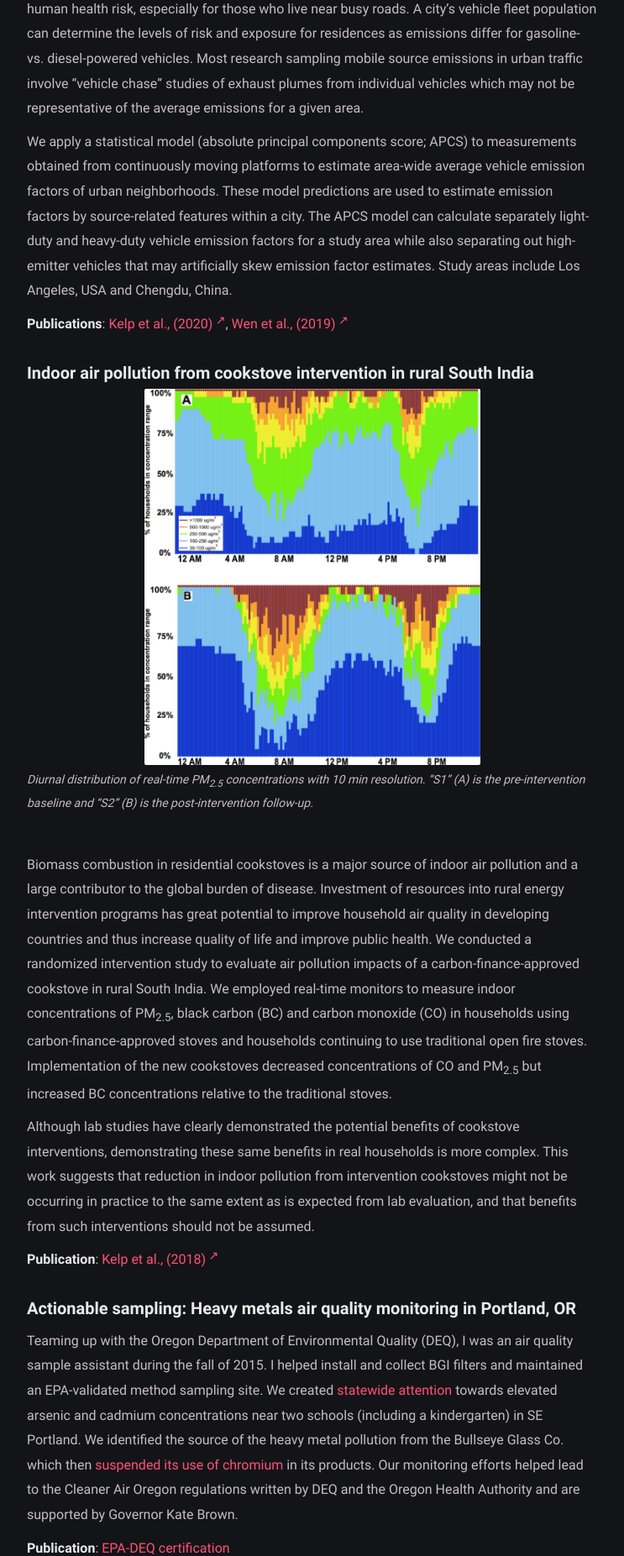
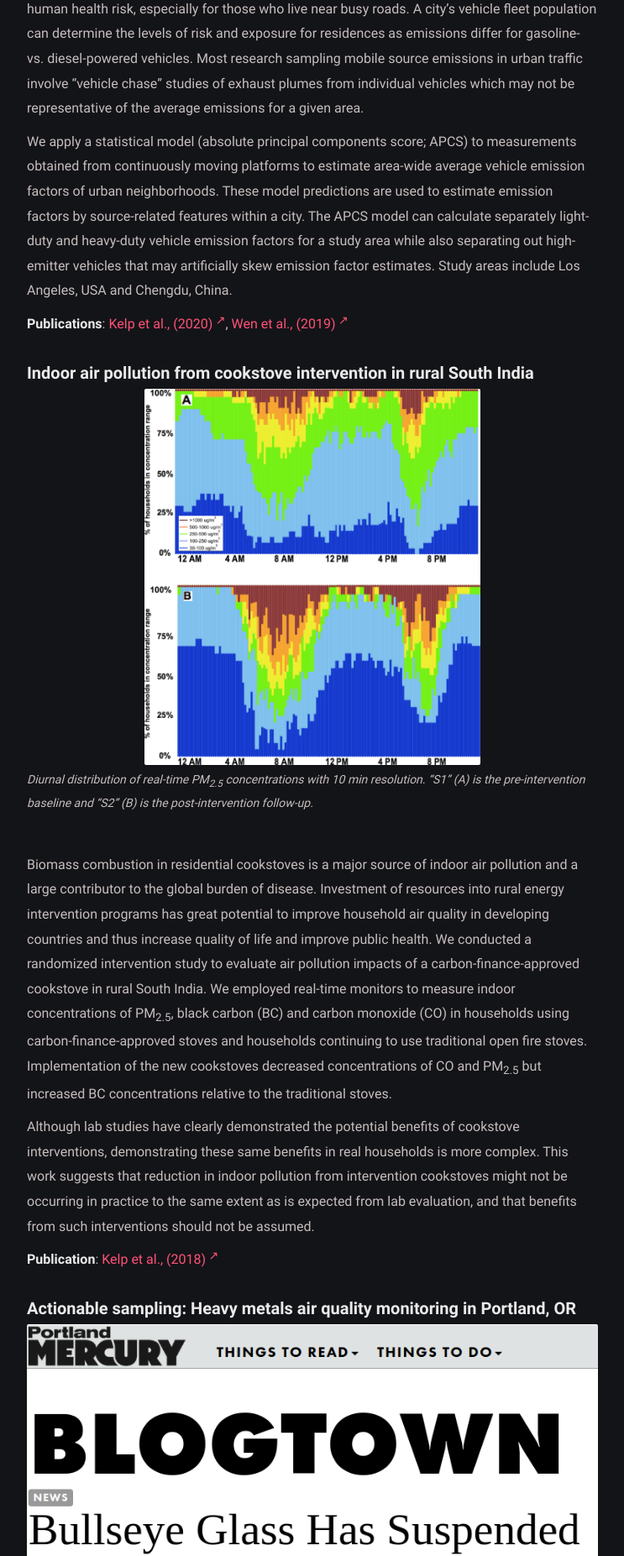
Before and after one commit to mkelp/mkelp.github.io, a Jekyll site: the page built from research.md, in a window 1280 px wide. Shown: the part 883-2736 px from the top of the page at 84% size, without its empty margins (268-1011 px from the left). Built offline with Jekyll 4.4.1, drawn with Linux system fonts in a browser that asks for light colours.

```diff
--- a/research.md
+++ b/research.md
@@ -48,6 +48,12 @@
 
 #### Actionable sampling: Heavy metals air quality monitoring in Portland, OR
 
+<figure>
+<img src="/assets/img/arsenic_monitoring.png" alt="train fig">
+</figure>
+
+<br />
+
 Teaming up with the Oregon Department of Environmental Quality (DEQ), I was an air quality sample assistant during the fall of 2015. I helped install and collect BGI filters and maintained an EPA-validated method sampling site. We created [statewide attention](https://www.portlandmercury.com/BlogtownPDX/archives/2016/02/03/arsenic-cadmium-levels-near-two-se-portland-schools-are-alarmingly-high-state-finds) towards elevated arsenic and cadmium concentrations near two schools (including a kindergarten) in SE Portland. We identified the source of the heavy metal pollution from the Bullseye Glass Co. which then [suspended its use of chromium](https://www.portlandmercury.com/BlogtownPDX/archives/2016/02/04/bullseye-glass-has-suspended-use-of-arsenic-and-cadmium-because-of-air-quality-concerns) in its products. Our monitoring efforts helped lead to the Cleaner Air Oregon regulations written by DEQ and the Oregon Health Authority and are supported by Governor Kate Brown.
 
 **Publication**: [EPA-DEQ certification](https://drive.google.com/file/d/1MBypsl_yBFwdpMGOHG97ZG_KQ9k5zbXS/view)
```
Also changed, not shown: CV.md (+1 -1 lines), assets/img/arsenic_monitoring.png (added).
